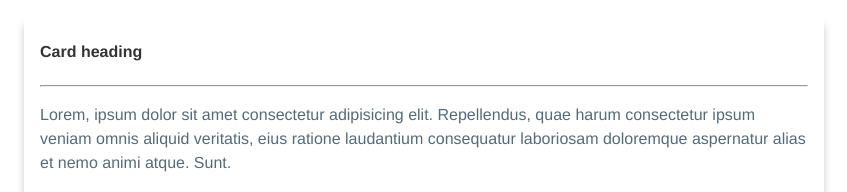
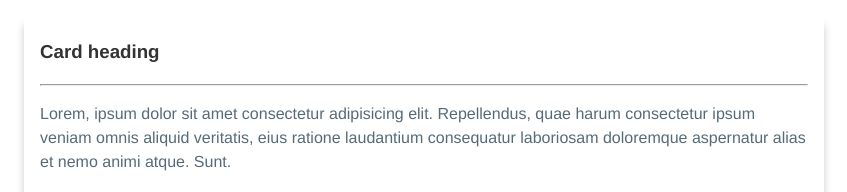
Before and after one commit to mepkn/simpleweb, a plain HTML site: page index.html in a window 1280 px wide. Shown: the part 439-631 px from the top of the page, 216-1063 px from the left. Drawn offline with Linux system fonts and the light colour scheme.

Commit message:
Update index.html

```diff
--- a/index.html
+++ b/index.html
@@ -5,6 +5,7 @@
         <meta charset="UTF-8">
         <meta http-equiv="X-UA-Compatible" content="IE=edge">
         <meta name="viewport" content="width=device-width, initial-scale=1.0">
+        <meta name="description" content="Simple web page">
         <link rel="stylesheet" href="main.css">
         <title>Simple Web</title>
     </head>
@@ -21,7 +22,7 @@
             </p>
             <h2>Heading 2</h2>
             <div class="card">
-                <h4><strong>Card heading</strong></h4>
+                <h3><strong>Card heading</strong></h3>
                 <hr>
                 <p>
                     Lorem, ipsum dolor sit amet consectetur adipisicing elit. Repellendus, quae harum consectetur ipsum
```
